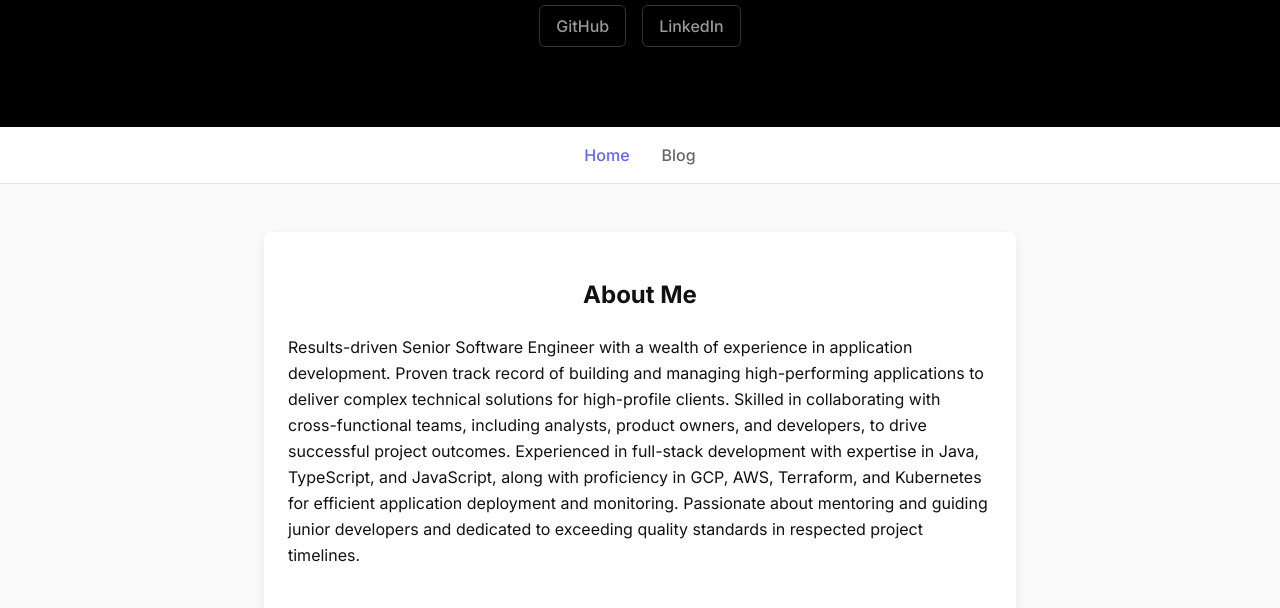
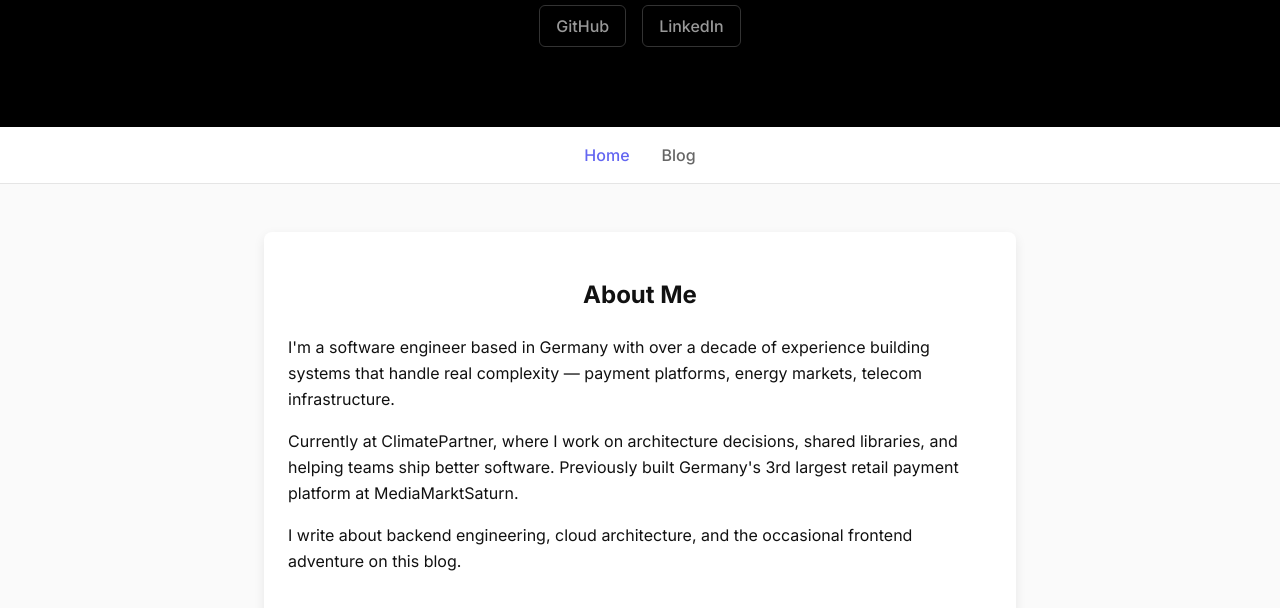
Before and after one commit to cekinmezyucel/cekinmezyucel.com, a website: page index.html in a window 1280 px wide. Shown: the part 344-952 px from the top of the page. Drawn offline with Linux system fonts and the light colour scheme.

Commit message:
feat: update personal introduction in index.html for clarity and relevance

```diff
--- a/index.html
+++ b/index.html
@@ -13,13 +13,9 @@
 <main>
     <section class="content">
         <h2>About Me</h2>
-        <p>Results-driven Senior Software Engineer with a wealth of experience in application development. Proven track
-            record of building and managing high-performing applications to deliver complex technical solutions for
-            high-profile clients. Skilled in collaborating with cross-functional teams, including analysts, product owners,
-            and developers, to drive successful project outcomes. Experienced in full-stack development with expertise in
-            Java, TypeScript, and JavaScript, along with proficiency in GCP, AWS, Terraform, and Kubernetes for efficient
-            application deployment and monitoring. Passionate about mentoring and guiding junior developers and dedicated to
-            exceeding quality standards in respected project timelines.</p>
+        <p>I'm a software engineer based in Germany with over a decade of experience building systems that handle real complexity — payment platforms, energy markets, telecom infrastructure.</p>
+        <p>Currently at ClimatePartner, where I work on architecture decisions, shared libraries, and helping teams ship better software. Previously built Germany's 3rd largest retail payment platform at MediaMarktSaturn.</p>
+        <p>I write about backend engineering, cloud architecture, and the occasional frontend adventure on this blog.</p>
     </section>
 </main>
 <footer-component></footer-component>
```
